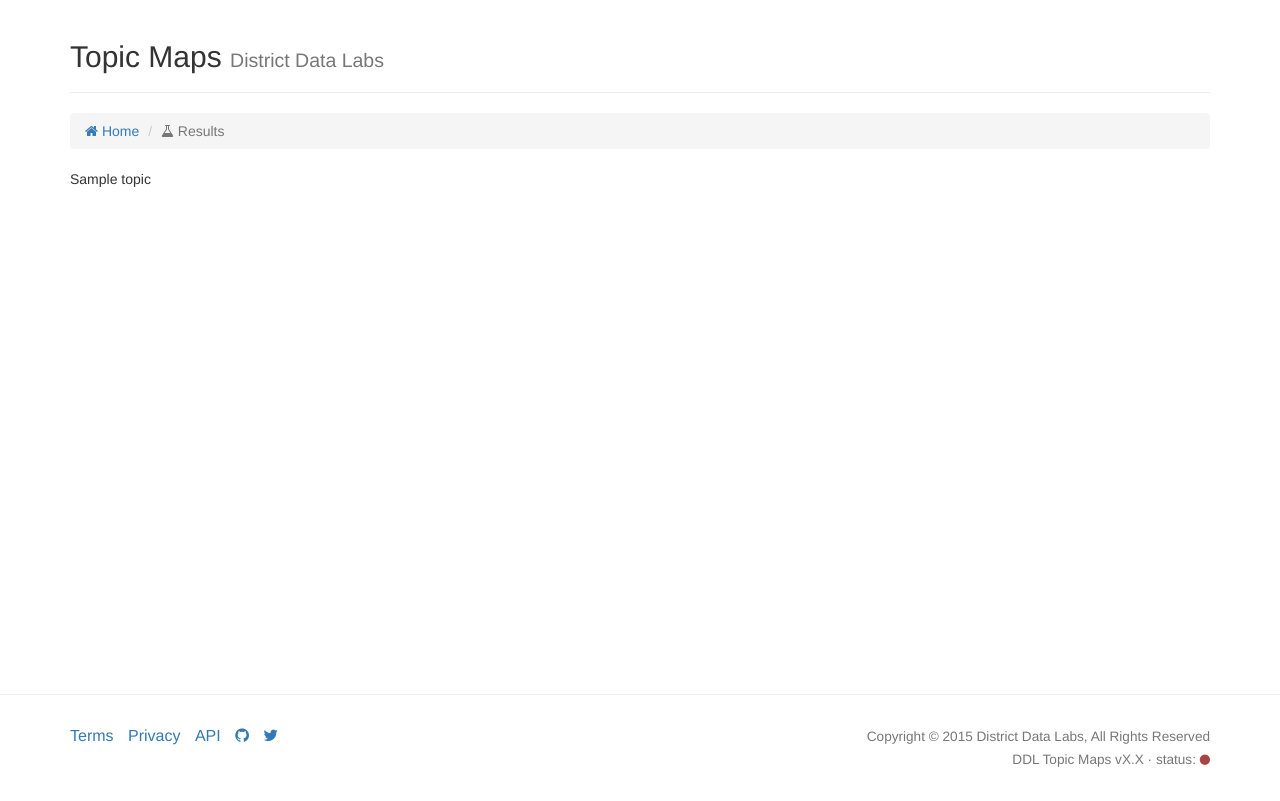
After one commit to DistrictDataLabs/topicmaps, a Django app: page /results/ in a window 1280 px wide. The commit adds this page. Run offline with Django 3.2, Linux system fonts and the light colour scheme; tables that the repository leaves empty hold one stand-in row (values such as "Sample post"); parts of the project's set-up code (start-up, migrations or seed data) failed here and were passed over; some libraries are stand-ins or nearby versions.

Commit message:
topic form

```diff
--- a/requirements.txt
+++ b/requirements.txt
@@ -5,6 +5,7 @@ django-grappelli==2.7.1
 django-dotenv==1.3.0
 django-model-utils==2.3.1
 djangorestframework==3.2.2
+django-bootstrap3==6.2.2
 whitenoise==2.0.3
 gunicorn==19.3.0
 
--- a/topicmaps/settings/base.py
+++ b/topicmaps/settings/base.py
@@ -104,6 +104,7 @@ INSTALLED_APPS = (
 
     # Third party apps
     'rest_framework',
+    'bootstrap3',
 
     # TopicMaps apps
     'topics',
--- a/topicmaps/templates/site/home.html
+++ b/topicmaps/templates/site/home.html
@@ -1,4 +1,5 @@
 {% extends 'page.html' %}
+{% load bootstrap3 %}
 
 {% block content %}
 
@@ -9,15 +10,37 @@
       <!-- Page Title Area -->
       <div class="col-xs-12">
         <div class="page-header">
+          {% block page-header %}
           <h2>Topic Maps <small>District Data Labs</small></h2>
+          {% endblock %}
         </div>
       </div>
 
       <!-- Breadcrumbs navigation area -->
       <div class="col-sm-12">
         <ol class="breadcrumb">
-          <li><a href="/"><i class="fa fa-home"></i> Home</a></li>
+          {% block breadcrumbs %}
+          <li class="active"><i class="fa fa-home"></i> Home</li>
+          {% endblock %}
         </ol>
+      </div>
+
+      <!-- Panel Content Area -->
+      <div class="col-sm-12">
+        {% block panel-content %}
+
+        <!-- Topics Form -->
+        <form action="" method="post" class="form">
+          {% csrf_token %}
+          {% bootstrap_form form %}
+          {% buttons %}
+            <button type="submit" class="btn btn-default">
+              <i class="fa fa-flask"></i> Submit
+            </button>
+          {% endbuttons %}
+        </form>
+
+        {% endblock %}
       </div>
 
     </div><!-- primary content area ends -->
--- /dev/null
+++ b/topicmaps/templates/site/results.html
@@ -0,0 +1,14 @@
+{% extends 'site/home.html' %}
+
+{% block breadcrumbs %}
+<li><a href="/"><i class="fa fa-home"></i> Home</a></li>
+<li class="active"><i class="fa fa-flask"></i> Results</li>
+{% endblock %}
+
+{% block panel-content %}
+  <ul class="list-inline">
+    {% for topic in topics %}
+    <li>{{ topic }}</li>
+    {% endfor %}
+  </ul>
+{% endblock %}
--- a/topicmaps/urls.py
+++ b/topicmaps/urls.py
@@ -24,6 +24,7 @@ from django.conf.urls import include, url
 from django.views.generic import TemplateView
 
 from topicmaps.views import *
+from topics.views import *
 
 ##########################################################################
 ## Endpoint Discovery
@@ -43,7 +44,8 @@ urlpatterns = [
     url(r'^admin/', include(admin.site.urls)),
 
     # Application URLs
-    url(r'^$', HomePageView.as_view(), name='home'),
+    url(r'^$', MultiTopicView.as_view(), name='home'),
+    url(r'^results/$', ResultView.as_view(), name='results'),
     url(r'^terms/$', TemplateView.as_view(template_name='site/legal/terms.html'), name='terms'),
     url(r'^privacy/$', TemplateView.as_view(template_name='site/legal/privacy.html'), name='privacy'),
 
--- a/topics/views.py
+++ b/topics/views.py
@@ -1,3 +1,51 @@
-from django.shortcuts import render
+# topics.views
+# Views for the Topics application
+#
+# Author:   Benjamin Bengfort <bbengfort@districtdatalabs.com>
+# Created:  Tue Sep 08 21:13:19 2015 -0400
+#
+# Copyright (C) 2015 District Data Labs
+# For license information, see LICENSE.txt
+#
+# ID: views.py [] benjamin@bengfort.com $
 
-# Create your views here.
+"""
+Views for the Topics application
+"""
+
+##########################################################################
+## Imports
+##########################################################################
+
+from topics.models import Topic
+from topics.forms import MultiTopicForm
+
+from django.views.generic import TemplateView
+from django.views.generic.edit import FormView
+from django.core.urlresolvers import reverse
+
+##########################################################################
+## HTML/Django Views
+##########################################################################
+
+class ResultView(TemplateView):
+
+    template_name = "site/results.html"
+
+    def get_context_data(self, **kwargs):
+        context = super(ResultView, self).get_context_data(**kwargs)
+        context['topics'] = Topic.objects.all()
+        return context
+
+
+class MultiTopicView(FormView):
+
+    template_name = "site/home.html"
+    form_class    = MultiTopicForm
+
+    def get_success_url(self):
+        return reverse('results')
+
+    def form_valid(self, form):
+        form.save_topics()
+        return super(MultiTopicView, self).form_valid(form)
```
Also changed, not shown: topics/forms.py (added, +38 -0 lines).
